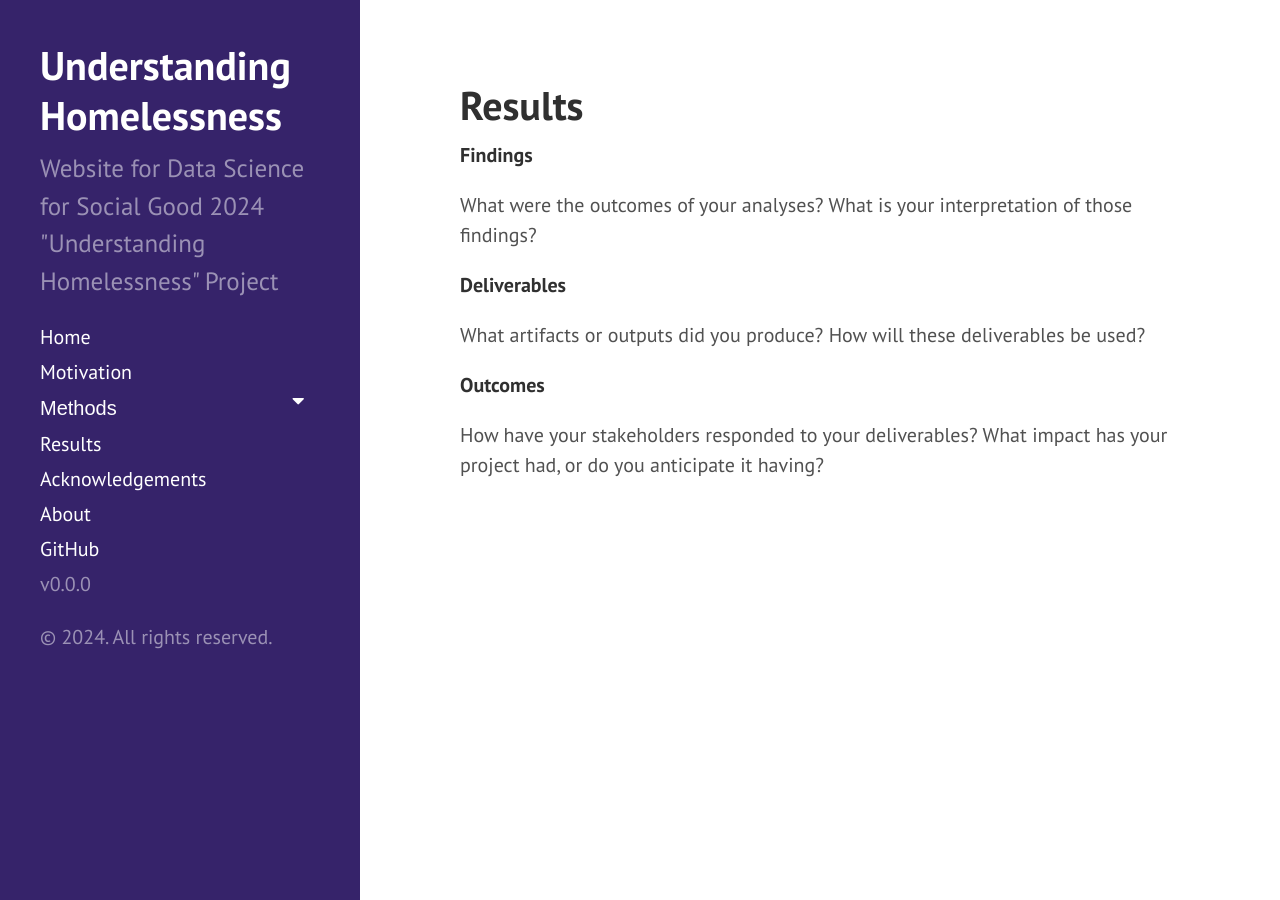
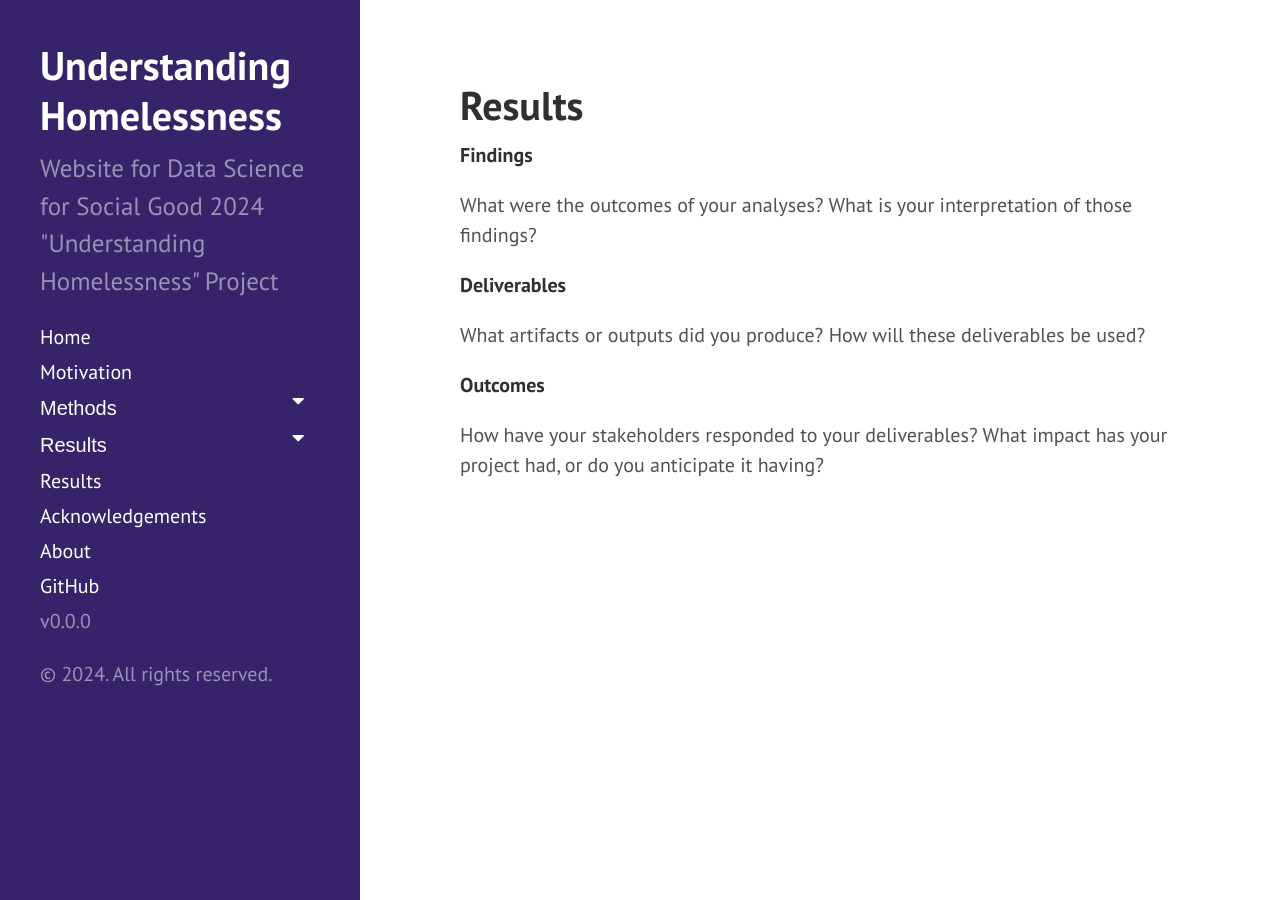
Before and after one commit to uwescience/DSSG2024_Understanding_Homelessness, a Jekyll site: the page built from technical_codebooks.md, in a window 1280 px wide. Built offline with Jekyll 4.4.1, drawn with Linux system fonts in a browser that asks for light colours.

Commit message:
Add technical codebook page

```diff
--- a/_includes/sidebar.html
+++ b/_includes/sidebar.html
@@ -24,6 +24,12 @@
           <a href="{{ '/method2' | prepend: site.baseurl }}">Method 2</a>
       </div>
 
+        <button class="dropdown-btn">Results
+          <i class="fa fa-caret-down"></i>
+      </button>
+      <div class="dropdown-container">
+          <a href="{{ '/technical_codebooks' | prepend: site.baseurl }}">Technical Codebooks</a><br/>
+      </div>
       <a class="sidebar-nav-item {% if page.url == node.url %} active{% endif %}" href="{{ '/results' | prepend: site.baseurl }}">Results</a>
       <a class="sidebar-nav-item {% if page.url == node.url %} active{% endif %}" href="{{ '/acknowledgements' | prepend: site.baseurl }}">Acknowledgements</a>
       <a class="sidebar-nav-item {% if page.url == node.url %} active{% endif %}" href="{{ '/about' | prepend: site.baseurl }}">About</a>
```
Also changed, not shown: technical_codebooks.md (renamed from results.md), 1 other file.
